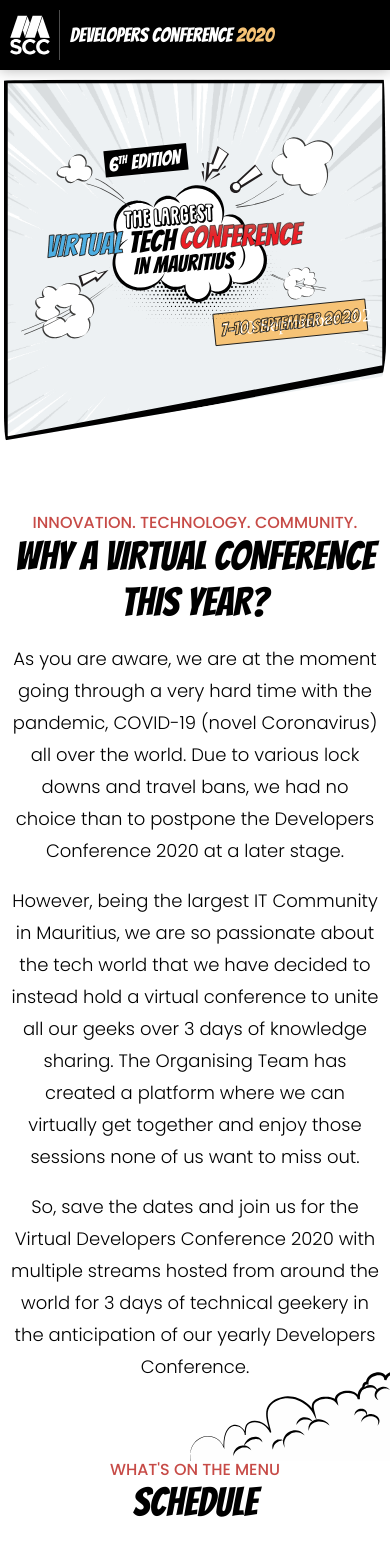
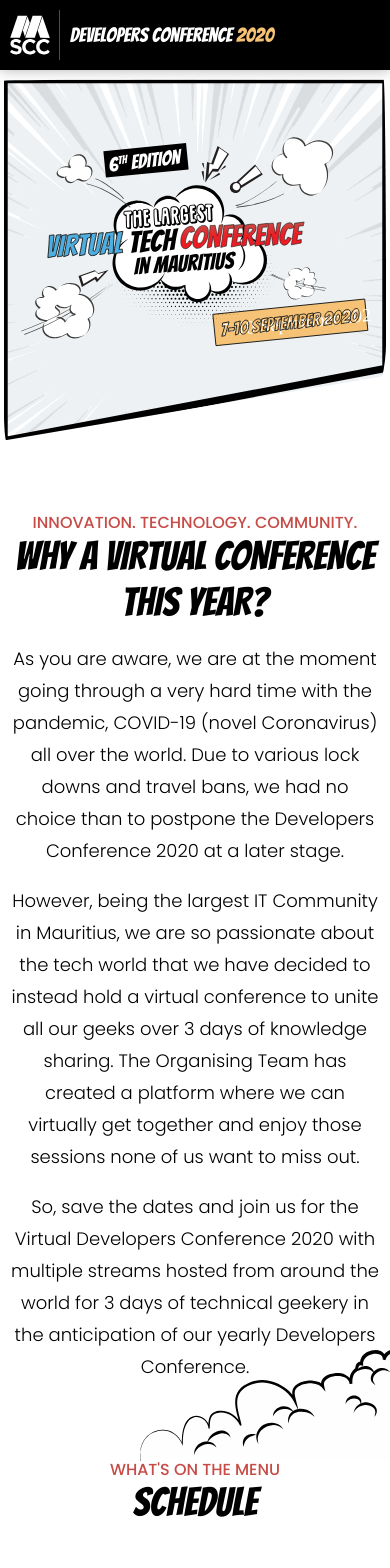
Before and after one commit to mscraftsman/devcon2020virtual, a Vue app: page / in a window 390 px wide. Shown: the top 1568 px of the page. Built offline with nearby package versions, Linux system fonts and the light colour scheme.

Commit message:
bottom right cloud

```diff
--- a/src/components/home/TextComponent.vue
+++ b/src/components/home/TextComponent.vue
@@ -23,6 +23,7 @@ export default {};
   padding: 60px 0;
   text-align: center;
   background: url("/cloud-right.svg");
+  background-size: 400px;
   background-position: bottom right;
   background-repeat: no-repeat;
 
@@ -60,4 +61,23 @@ export default {};
     }
   }
 }
+
+@media (max-width: 1660px) {
+  .text__container {
+    background-size: 290px;
+  }
+}
+
+@media (max-width: 1200px) {
+  .text__container {
+    padding-bottom: 110px;
+  }
+}
+
+@media (max-width: 500px) {
+  .text__container {
+    background-size: 250px;
+    padding-bottom: 60px;
+  }
+}
 </style>
```
